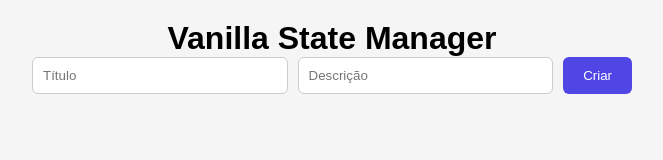
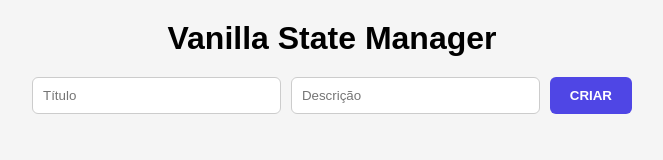
Before and after one commit to EliasCarlos/vanilla-state-manager, a website with bundled scripts: page index.html in a window 1280 px wide. Shown: the whole page, without its empty margins (308-971 px from the left). Built offline with nearby package versions, Linux system fonts and the light colour scheme.

Commit message:
style: update form button styling with transitions, text transformation, and spacing adjustments

```diff
--- a/src/ui/styles.css
+++ b/src/ui/styles.css
@@ -17,6 +17,7 @@ body {
 
 h1 {
   text-align: center;
+  margin-bottom: 1.25rem;
 }
 
 .form {
@@ -34,7 +35,10 @@ h1 {
 
 .form button {
   padding: 0.625rem 1.25rem;
+  transition: background-color 0.2s ease;
   border: none;
+  text-transform: uppercase;
+  font-weight: bold;
   background: #4f46e5;
   color: white;
   border-radius: 6px;
@@ -43,6 +47,7 @@ h1 {
 
 .form button:hover {
   background: #4338ca;
+  transform: scale(1.05);
 }
 
 .task {
```
